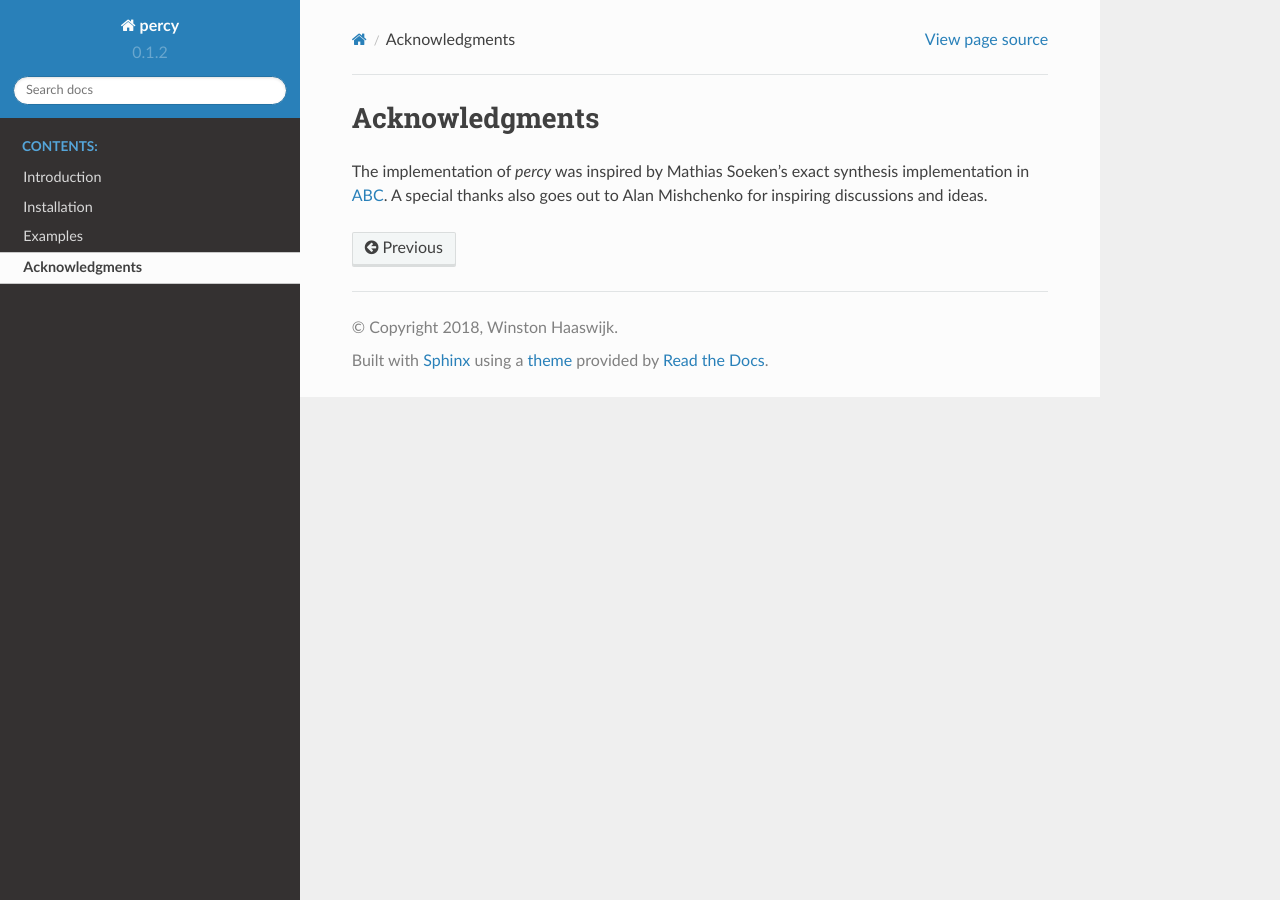
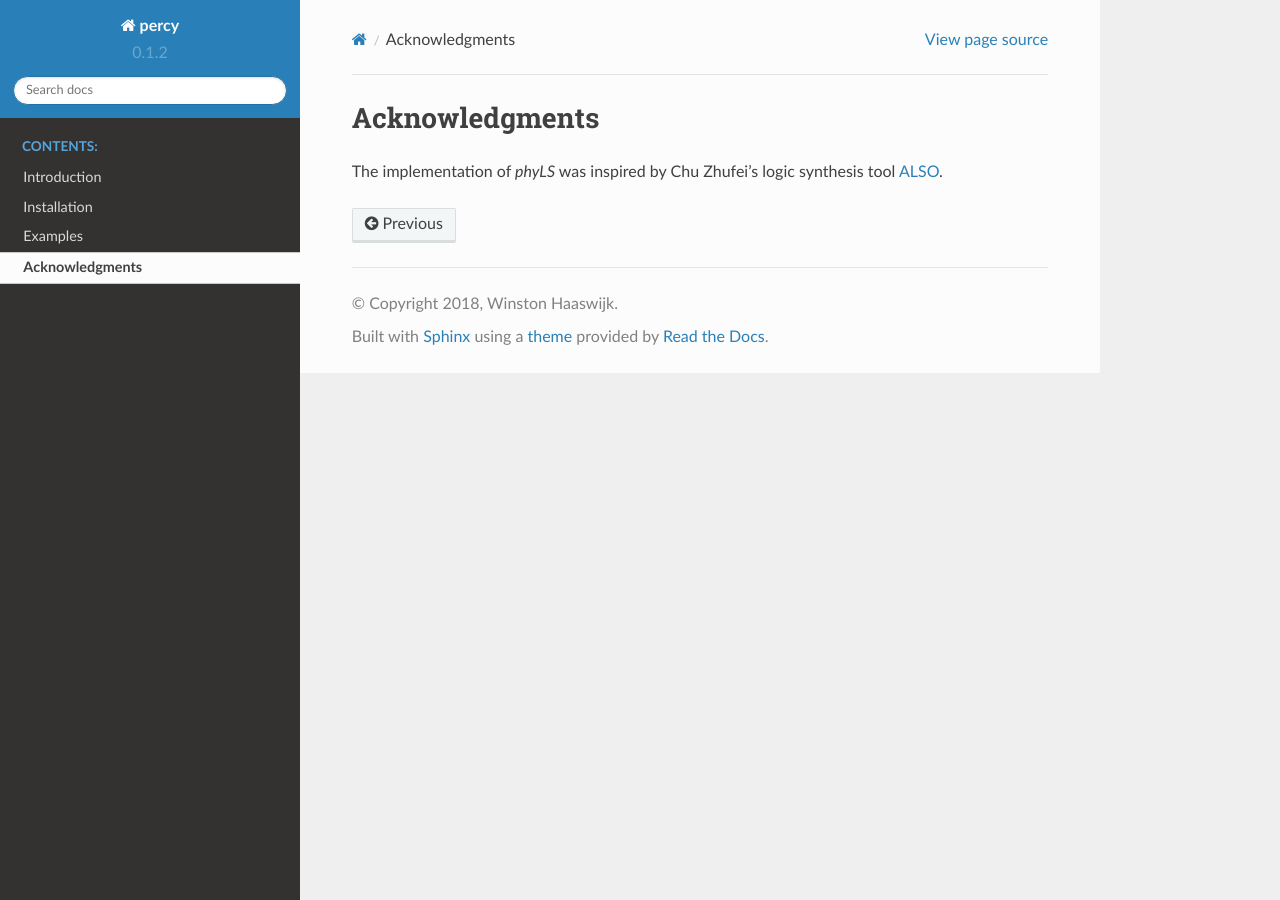
Before and after one commit to panhomyoung/phyLS, a Sphinx documentation site: the page built from docs/acknowledgments.rst, in a window 1280 px wide. Built offline with Sphinx 7.4.7 and the Read the Docs theme 2.0.0, drawn with Linux system fonts in a browser that asks for light colours.

Commit message:
Update acknowledgments.rst

```diff
--- a/docs/acknowledgments.rst
+++ b/docs/acknowledgments.rst
@@ -1,8 +1,6 @@
 Acknowledgments
 ===============
 
-The implementation of `percy` was inspired by Mathias Soeken's exact synthesis
-implementation in ABC_. A special thanks also goes out to Alan Mishchenko for
-inspiring discussions and ideas.
+The implementation of `phyLS` was inspired by Chu Zhufei's logic synthesis tool ALSO_.
 
-.. _ABC: https://github.com/berkeley-abc/abc
+.. _ALSO: https://github.com/nbulsi/also
```
